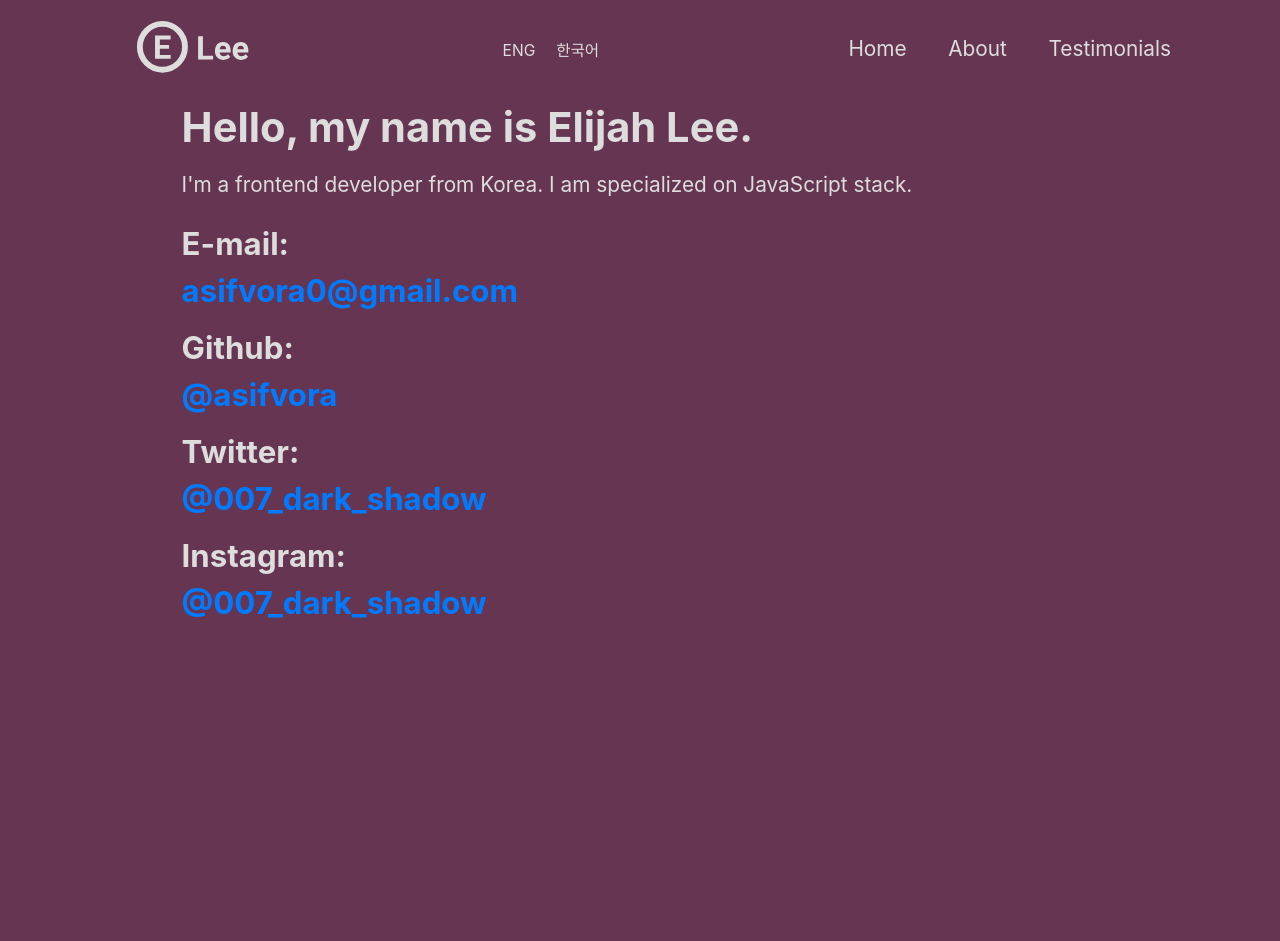
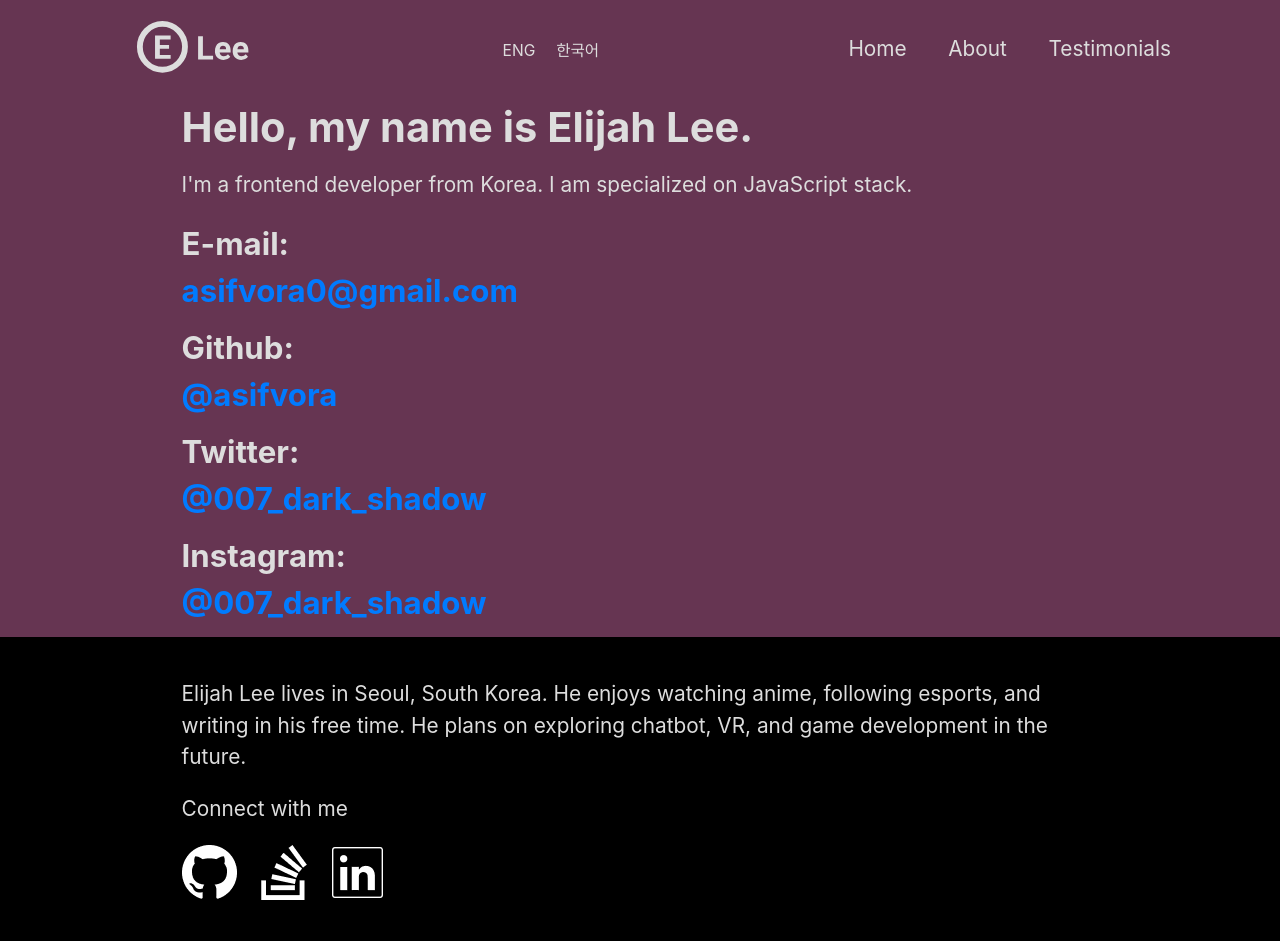
Before and after one commit to develijahlee/portfolio, a React app: page /about in a window 1280 px wide. Before the commit the page ends 800 px from the top, so only its background shows below. Built offline with nearby package versions, Linux system fonts and the light colour scheme.

Commit message:
Footer
added footer

```diff
--- a/src/app/Main.js
+++ b/src/app/Main.js
@@ -14,6 +14,7 @@ import About from "./pages/About";
 
 // Import components
 import Header from "./components/Header";
+import Footer from "./components/Footer";
 
 // Component Implementation
 const Main = () => {
@@ -25,6 +26,7 @@ const Main = () => {
           <Route exact={true} path="/" component={Home} />
           <Route exact={true} path="/testimonials" component={Testimonials} />
           <Route exact={true} path="/about" component={About} />
+          <Footer context={context} />
         </React.Fragment>
       )}
     </MyContext.Consumer>
--- /dev/null
+++ b/src/app/components/Footer.js
@@ -0,0 +1,52 @@
+// src/app/components/Footer.js
+
+import React, { Component } from "react";
+
+// Import images
+import github from "../img/github.png";
+import stackoverflow from "../img/stack-overflow.png";
+import linkedin from "../img/linkedin.png";
+
+class Footer extends Component {
+  render() {
+    let { context } = this.props;
+
+    return (
+      <footer>
+        <div className="container">
+          <div className="about">
+            <p>{context.state.data.footer.about}</p>
+          </div>
+          <div className="connect">
+            <p>{context.state.data.footer.connect}</p>
+            <div className="social-icons">
+              <a
+                href="https://github.com/develijahlee/"
+                target="blank"
+                rel="noopener noreferrer"
+              >
+                <img src={github} alt="Github Logo" />
+              </a>
+              <a
+                href="https://stackoverflow.com/users/12146388/elijah-lee"
+                target="blank"
+                rel="noopener noreferrer"
+              >
+                <img src={stackoverflow} alt="Stackoverflow Logo" />
+              </a>
+              <a
+                href="https://www.linkedin.com/in/elijah-lee-9397a2188/"
+                target="blank"
+                rel="noopener noreferrer"
+              >
+                <img src={linkedin} alt="Linkedin Logo" />
+              </a>
+            </div>
+          </div>
+        </div>
+      </footer>
+    );
+  }
+}
+
+export default Footer;
--- a/src/app/pages/Home.js
+++ b/src/app/pages/Home.js
@@ -44,6 +44,7 @@ const Home = () => {
                     className="yonsei"
                     href="https://develijahlee.github.io/uic/"
                     target="_blank"
+                    rel="noopener noreferrer"
                   >
                     <img src={yonsei} alt="Yonsei University Logo" />
                   </a>
@@ -54,6 +55,7 @@ const Home = () => {
                     className="scribe"
                     href="https://yonseiuicscribe.com"
                     target="_blank"
+                    rel="noopener noreferrer"
                   >
                     <img src={scribe} alt="UIC Scribe Logo" />
                   </a>
--- /dev/null
+++ b/src/app/sass/components/_footer.scss
@@ -0,0 +1,13 @@
+/* src/app/sass/base/components/footer.scss */
+
+footer {
+  padding: 2em 0;
+  background: #000;
+}
+
+.social-icons {
+  margin-top: 1em;
+  img {
+    margin-right: 1em;
+  }
+}
--- a/src/app/sass/index.scss
+++ b/src/app/sass/index.scss
@@ -4,3 +4,4 @@
 @import "base/layout";
 
 @import "components/header";
+@import "components/footer";
--- a/src/translations/en.json
+++ b/src/translations/en.json
@@ -22,5 +22,9 @@
   "testimonials": {
     "h1": "Here are the most recent examples of my work.",
     "h2": "If you want to see more of my work please check my email or social media."
+  },
+  "footer": {
+    "about": "Elijah Lee lives in Seoul, South Korea. He enjoys watching anime, following esports, and writing in his free time. He plans on exploring chatbot, VR, and game development in the future.",
+    "connect": "Connect with me"
   }
 }
--- a/src/translations/kr.json
+++ b/src/translations/kr.json
@@ -22,5 +22,9 @@
   "testimonials": {
     "h1": "내 작품의 가장 최근 예는 다음과 같습니다.",
     "h2": "자세한 내용을 보려면 메일 또는 소셜 미디어 링크를 통해 정보 페이지로 저에게 연락하십시오."
+  },
+  "footer": {
+    "about": "이엘리야 님은 대한민국 서울에 살고 있습니다. 그는 애니메이션이랑 e 스포츠를 좋아하고, 자유 시간에 글을 쓰는 것을 즐깁니다. 그는 앞으로 챗봇, VR 및 게임 개발에 대해 연구 할 계획입니다.",
+    "connect": "연락주십시오"
   }
 }
```
Also changed, not shown: src/app/img/github.png (added), src/app/img/linkedin.png (added), src/app/img/stack-overflow.png (added).
